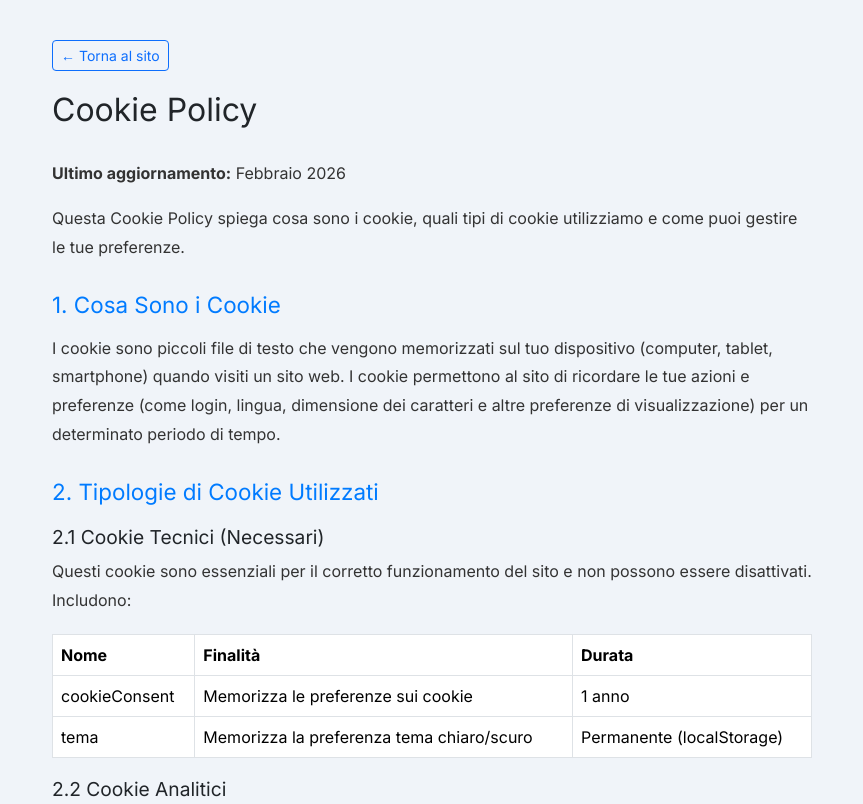
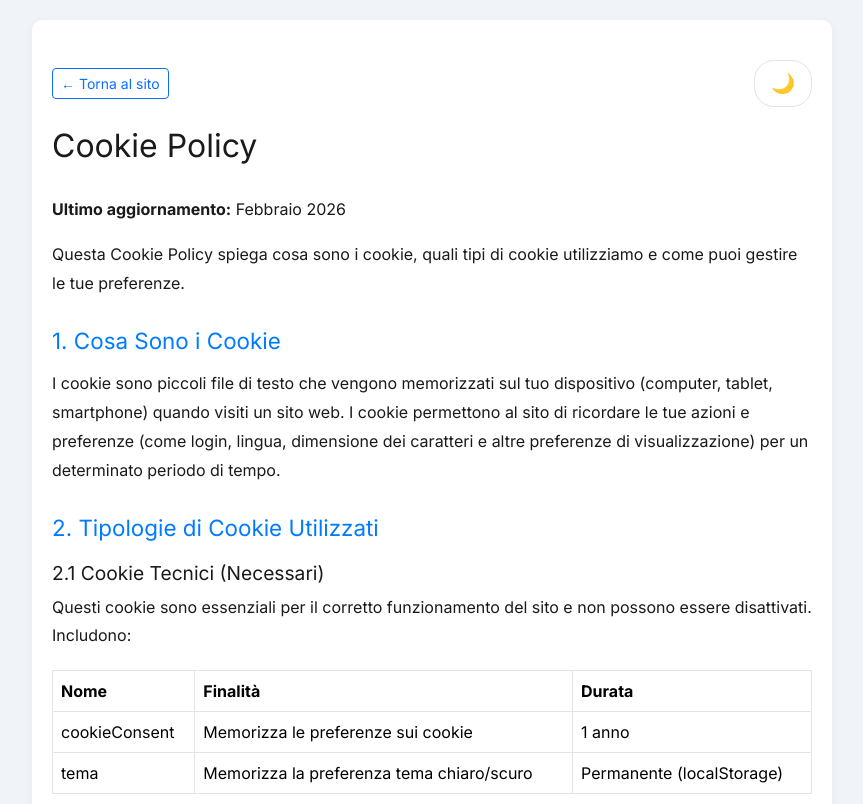
Before and after one commit to jaupi-enrico/SantiGomme, a website: page public/cookie.html in a window 1280 px wide. Shown: the top 804 px of the page, without its empty margins (208-1071 px from the left). Drawn offline with nearby package versions, Linux system fonts and the light colour scheme.

Commit message:
Add dark mode toggle to legal pages
Introduce a dark/light theme toggle on public/cookie.html, public/privacy.html and public/termini.html. Added CSS custom properties, a .dark-mode theme, and updated styles for body, .legal-content, headings, tables and links to support both themes (card background, rounded corners, shadow, transitions). Inserted a #toggleTema button and JavaScript to toggle the .dark-mode class and persist the user's choice in localStorage (key: "tema"). Minor UI polish for the toggle button and hover states included.

```diff
--- a/public/cookie.html
+++ b/public/cookie.html
@@ -8,16 +8,116 @@
 <link href="https://cdn.jsdelivr.net/npm/bootstrap@5.3.2/dist/css/bootstrap.min.css" rel="stylesheet">
 <link href="https://fonts.googleapis.com/css2?family=Inter:wght@300;400;600;700&display=swap" rel="stylesheet">
 <style>
-body { font-family: 'Inter', sans-serif; background-color: #F0F4F9; }
-.legal-content { max-width: 800px; margin: 0 auto; padding: 40px 20px; }
-h1 { font-size: 2rem; margin-bottom: 30px; }
-h2 { font-size: 1.4rem; margin-top: 30px; margin-bottom: 15px; color: #007BFF; }
-h3 { font-size: 1.2rem; margin-top: 20px; }
-p, li { line-height: 1.8; color: #333; }
-.back-link { margin-bottom: 20px; }
-table { width: 100%; margin: 20px 0; }
-table th, table td { padding: 12px; border: 1px solid #dee2e6; }
-table th { background-color: #f8f9fa; }
+:root {
+    --bg: #F0F4F9;
+    --text: #1a1a1a;
+    --card-bg: #ffffff;
+    --border: #E1E4E8;
+    --primary: #007BFF;
+    --table-header: #f8f9fa;
+}
+
+body.dark-mode {
+    --bg: #243254;
+    --text: #e2e8f0;
+    --card-bg: #324775;
+    --border: #4a5a72;
+    --primary: #4da3ff;
+    --table-header: #1e2a3a;
+}
+
+body {
+    font-family: 'Inter', sans-serif;
+    background-color: var(--bg);
+    color: var(--text);
+    transition: background-color 0.35s ease, color 0.35s ease;
+}
+
+.legal-content {
+    max-width: 800px;
+    margin: 0 auto;
+    padding: 40px 20px;
+    background-color: var(--card-bg);
+    border-radius: 10px;
+    margin-top: 20px;
+    margin-bottom: 20px;
+    box-shadow: 0 2px 10px rgba(0,0,0,0.05);
+}
+
+h1 {
+    font-size: 2rem;
+    margin-bottom: 30px;
+    color: var(--text);
+}
+
+h2 {
+    font-size: 1.4rem;
+    margin-top: 30px;
+    margin-bottom: 15px;
+    color: var(--primary);
+}
+
+h3 {
+    font-size: 1.2rem;
+    margin-top: 20px;
+    color: var(--text);
+}
+
+p, li {
+    line-height: 1.8;
+    color: var(--text);
+}
+
+.back-link {
+    margin-bottom: 20px;
+    display: flex;
+    justify-content: space-between;
+    align-items: center;
+}
+
+.text-muted {
+    color: var(--text) !important;
+    opacity: 0.7;
+}
+
+table {
+    width: 100%;
+    margin: 20px 0;
+    background-color: var(--card-bg);
+}
+
+table th, table td {
+    padding: 12px;
+    border: 1px solid var(--border);
+    color: var(--text);
+}
+
+table th {
+    background-color: var(--table-header);
+}
+
+a {
+    color: var(--primary);
+}
+
+a:hover {
+    color: var(--primary);
+    opacity: 0.8;
+}
+
+#toggleTema {
+    background: transparent;
+    border: 1px solid var(--border);
+    padding: 8px 16px;
+    border-radius: 20px;
+    cursor: pointer;
+    font-size: 1.2rem;
+    transition: all 0.3s ease;
+}
+
+#toggleTema:hover {
+    background-color: var(--border);
+}
 </style>
 </head>
 <body>
@@ -25,6 +125,7 @@ table th { background-color: #f8f9fa; }
 <div class="legal-content">
   <div class="back-link">
     <a href="/" class="btn btn-outline-primary btn-sm">← Torna al sito</a>
+    <button id="toggleTema" class="btn">🌙</button>
   </div>
 
   <h1>Cookie Policy</h1>
@@ -127,5 +228,27 @@ table th { background-color: #f8f9fa; }
 </div>
 
 <script src="https://cdn.jsdelivr.net/npm/bootstrap@5.3.2/dist/js/bootstrap.bundle.min.js"></script>
+
+<script>
+  const toggleBtn = document.getElementById("toggleTema");
+
+  // Controlla se l'utente aveva già scelto dark mode
+  if (localStorage.getItem("tema") === "dark") {
+    document.body.classList.add("dark-mode");
+    toggleBtn.textContent = "☀️";
+  }
+
+  toggleBtn.addEventListener("click", () => {
+    document.body.classList.toggle("dark-mode");
+
+    if (document.body.classList.contains("dark-mode")) {
+      localStorage.setItem("tema", "dark");
+      toggleBtn.textContent = "☀️";
+    } else {
+      localStorage.setItem("tema", "light");
+      toggleBtn.textContent = "🌙";
+    }
+  });
+</script>
 </body>
 </html>
```
Also changed, not shown: public/privacy.html (+109 -6 lines), public/termini.html (+109 -6 lines).
